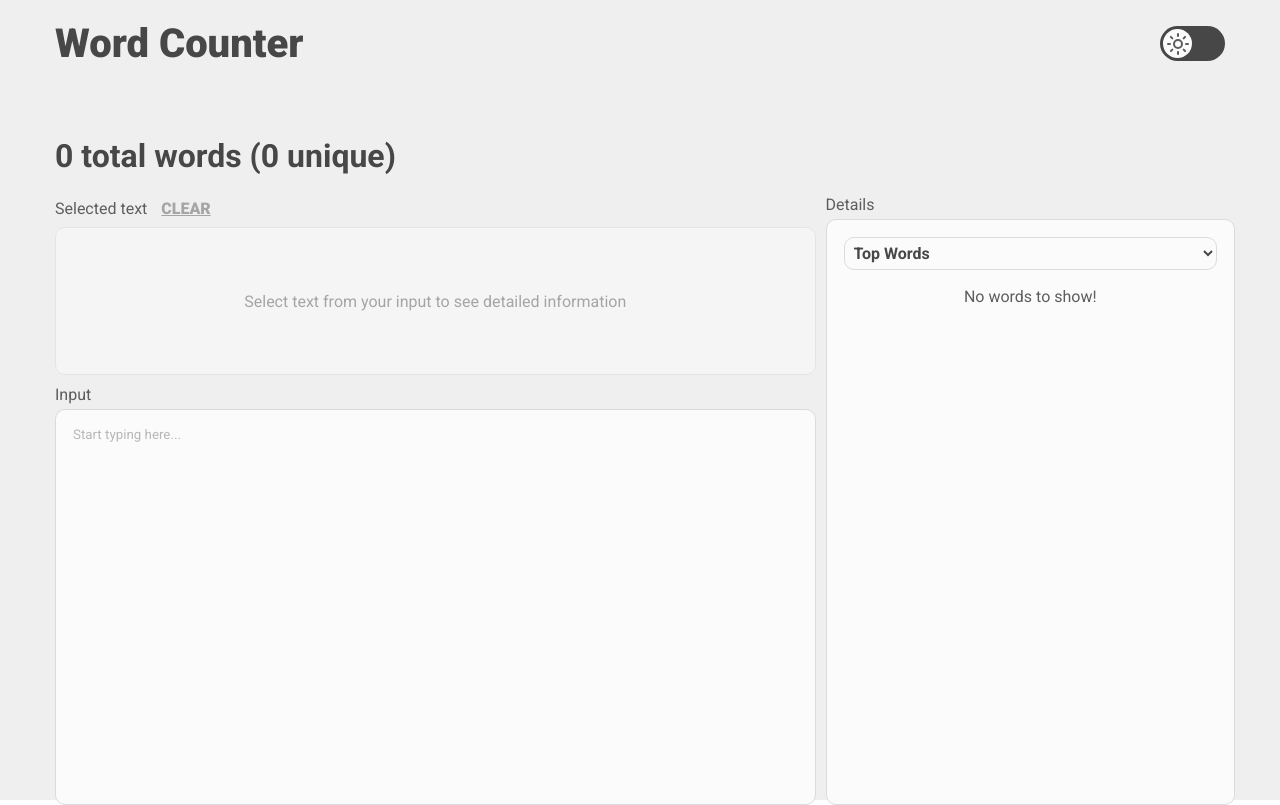
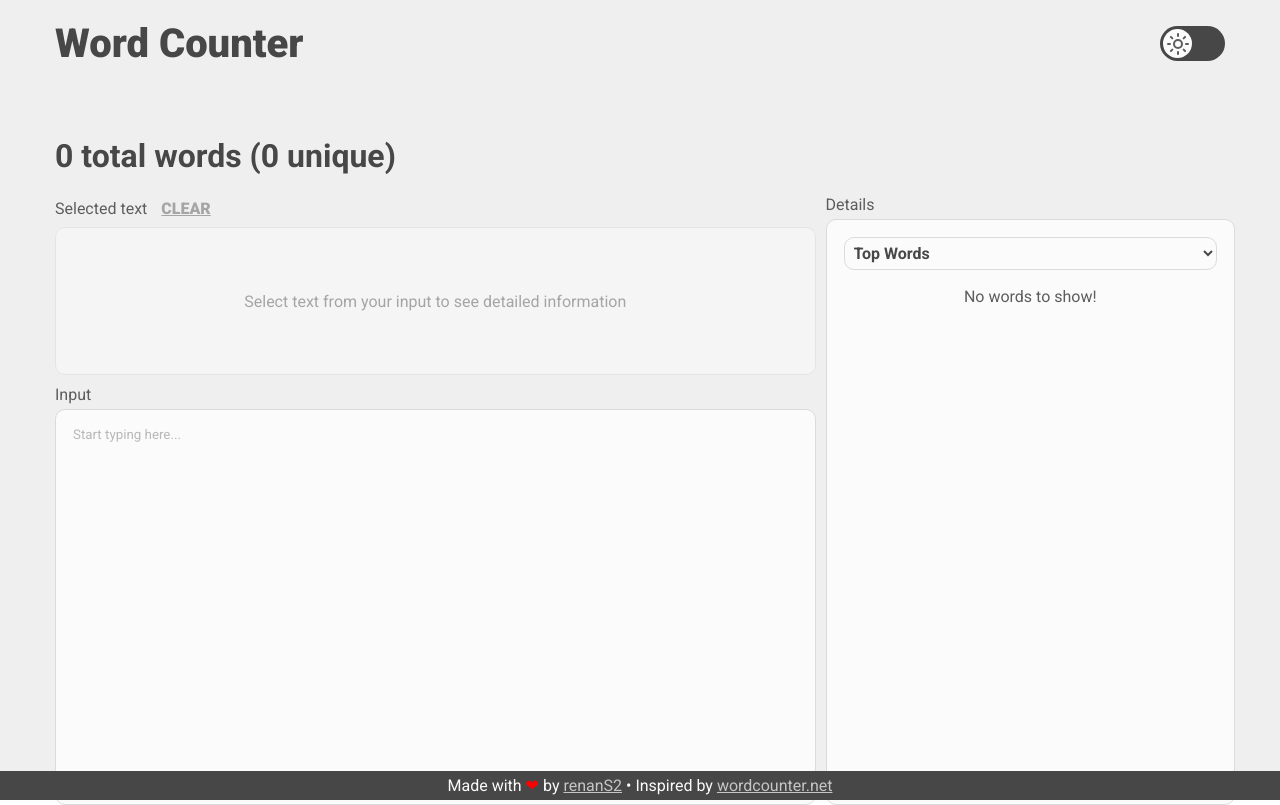
Before and after one commit to renans2/word-counter, a React (Vite) app: page / in a window 1280 px wide. Built offline with nearby package versions, Linux system fonts and the light colour scheme.

Commit message:
added footer message

```diff
--- a/src/App.tsx
+++ b/src/App.tsx
@@ -7,6 +7,7 @@ import Header from "./components/Header";
 import type { Theme } from "./types/Theme";
 import Main from "./components/Main";
 import useLocalStorage from "./hooks/useLocalStorage";
+import Footer from "./components/Footer";
 
 export default function App() {
   const [theme, setTheme] = useLocalStorage<Theme>("wordcounter/theme", "light");
@@ -20,6 +21,7 @@ export default function App() {
           toggleTheme={() => setTheme(prev => prev === "dark" ? "light" : "dark")}
         />
         <Main />
+        <Footer />
       </WordCounterProvider>
     </ThemeProvider>
   );
--- /dev/null
+++ b/src/components/Footer/index.tsx
@@ -0,0 +1,26 @@
+import { S_Footer } from "./styles";
+
+export default function Footer() {
+  return (
+    <S_Footer>
+      <span>
+        Made with <em>❤</em> by{" "}
+        <a
+          href="https://github.com/renans2"
+          target="_blank"
+          rel="noopener noreferrer"
+        >
+          renanS2
+        </a>{" "}
+        • Inspired by{" "}
+        <a
+          href="https://wordcounter.net/"
+          target="_blank"
+          rel="noopener noreferrer"
+        >
+          wordcounter.net
+        </a>
+      </span>
+    </S_Footer>
+  );
+}
--- /dev/null
+++ b/src/components/Footer/styles.ts
@@ -0,0 +1,28 @@
+import styled from "styled-components";
+
+export const S_Footer = styled.p`
+  position: fixed;
+  bottom: 0;
+  width: 100%;
+  display: flex;
+  justify-content: center;
+  align-items: center;
+  padding: 5px 0px;
+
+  background-color: ${({ theme }) => theme.colors.backgroundAccent};
+  color: ${({ theme }) => theme.colors.textAccent};
+
+  a {
+    color: ${({ theme }) => theme.colors.textAccent};
+    opacity: 0.7;
+  }
+
+  a:hover {
+    opacity: 1;
+  }
+
+  em {
+    color: red;
+    font-style: normal;
+  }
+`;
```
